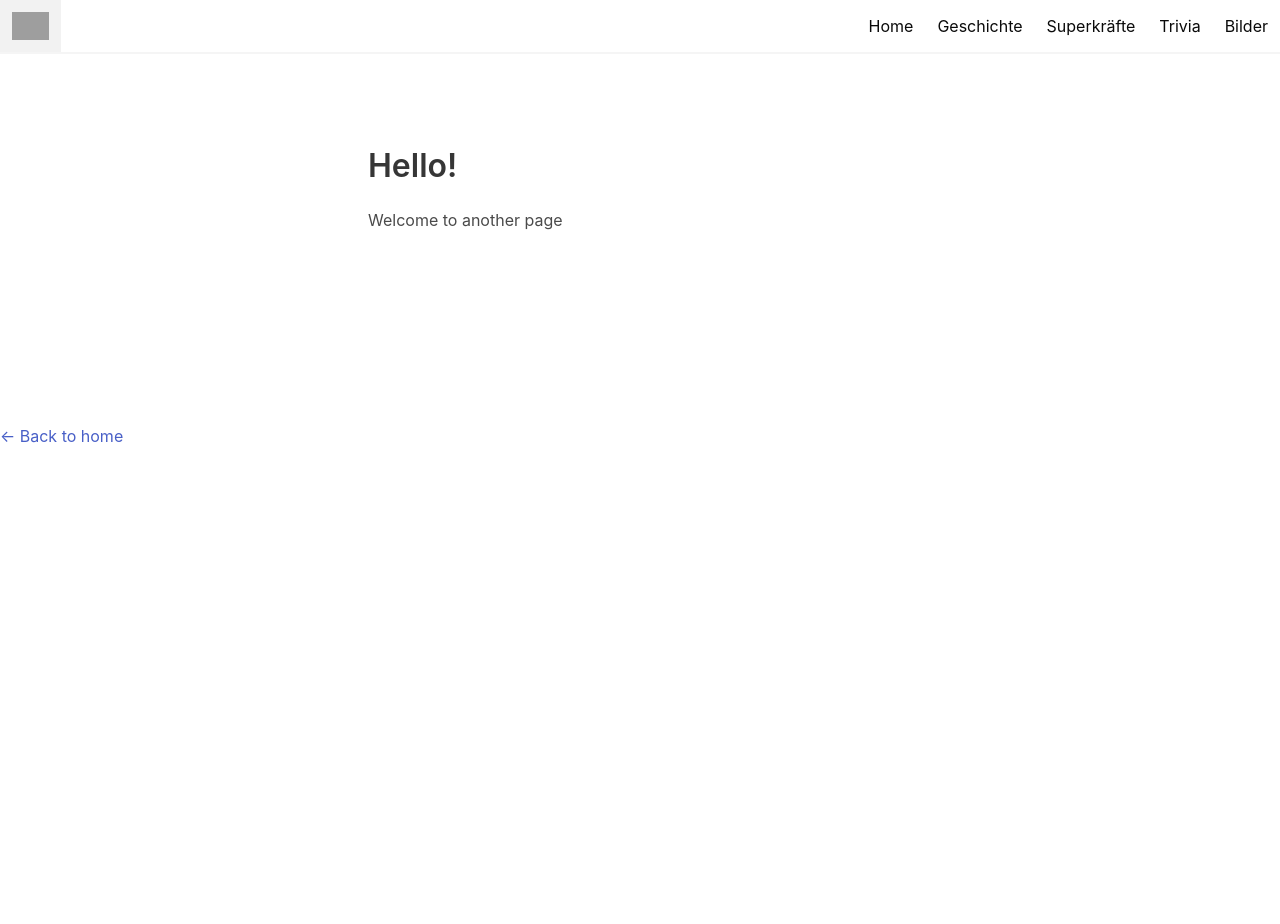
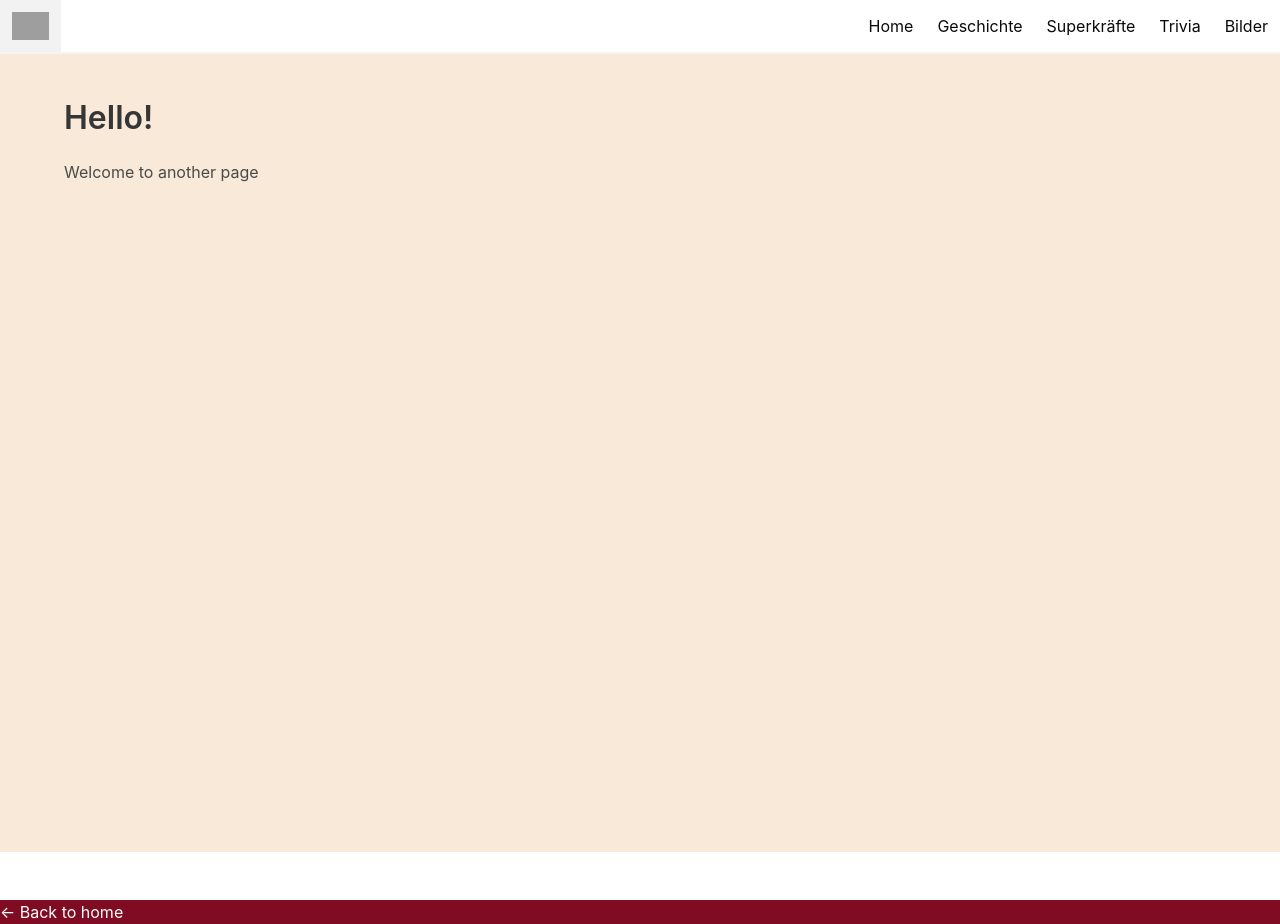
Before and after one commit to sarah-die/all-about-cats, a Next.js app: page /anotherPage in a window 1280 px wide. Before the commit the page ends 800 px from the top, so only its background shows below. Built offline with nearby package versions, Linux system fonts and the light colour scheme; grey boxes are pictures that could not be loaded.

Commit message:
ADd styles to layout elements

```diff
--- a/src/components/Layout.tsx
+++ b/src/components/Layout.tsx
@@ -1,5 +1,4 @@
 import Head from "next/head";
-// import styles from '../styles/_layout.scss'
 import Link from "next/link";
 import { NavBar } from "@/components/NavBar";
 
@@ -27,17 +26,20 @@ export default function Layout({
           )}.png?theme=light&md=0&fontSize=75px&images=https%3A%2F%2Fassets.zeit.co%2Fimage%2Fupload%2Ffront%2Fassets%2Fdesign%2Fnextjs-black-logo.svg`}
         />
         <meta name="og:title" content={siteTitle} />
-        <meta name="twitter:card" content="summary_large_image" />
         {/*Bulma requires this*/}
         <meta name="viewport" content="width=device-width, initial-scale=1" />
       </Head>
       <header className="header">
         <NavBar />
       </header>
-      <main>{children}</main>
+      <main className="mainLayoutContainer" id="Outlet">
+        {children}
+      </main>
       {!home && (
         <div className="backToHome">
-          <Link href="/">← Back to home</Link>
+          <Link className="has-text-white" href="/">
+            ← Back to home
+          </Link>
         </div>
       )}
     </div>
--- a/src/styles/_global-vars.scss
+++ b/src/styles/_global-vars.scss
@@ -1 +1,34 @@
 // new global colors etc. can be added here
+// don´t put CSS here
+// ToDo
+//@import "../node_modules/bulma/sass/utilities/initial-variables";
+//@import "../node_modules/bulma/sass/utilities/functions";
+
+$orange: #ff8606;
+$orange-invert: findColorInvert($orange);
+$my-background: #f8e9d8;
+$my-background-invert: findColorInvert($my-background);
+$my-red: #800c23;
+$my-red-invert: findColorInvert($my-red);
+
+$secondary: #f8e9d8;
+$secondary-invert: findColorInvert(#f8e9d8);
+$secondary-light: findLightColor(#f8e9d8);
+$secondary-dark: findDarkColor(#f8e9d8);
+
+// this adds the is-orange class
+$custom-colors: (
+  "orange": (
+    $orange,
+    $orange-invert,
+  ),
+  "secondary": (
+    $secondary,
+    $secondary-invert,
+    $secondary-light,
+    $secondary-dark,
+  ),
+);
+
+// change the primary color
+//$primary: blue;
--- a/src/styles/_layout.scss
+++ b/src/styles/_layout.scss
@@ -1,17 +1,25 @@
-@import "./src/styles/global-vars";
+//@import "./src/styles/global-vars";
+// background-color: $my-background;
+@use "./src/styles/global-vars" as var;
 
 .layout {
-  .container {
-    max-width: 36rem;
-    padding: 0 1rem;
-    margin: 3rem auto 6rem;
+  .mainLayoutContainer {
+    overflow-x: hidden;
+    overflow-y: auto;
+    min-height: 100vh;
+    width: 100%;
+    background-color: var.$my-background;
   }
 
   //.header {
-  // optional header styling
+  // optional header stylings
+  //  display: flow;
+  //  flex-direction: column;
+  //  align-items: center;
   //}
 
   .backToHome {
     margin: 3rem 0 0;
+    background-color: var.$my-red;
   }
 }
```
